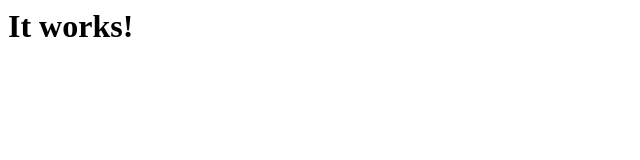
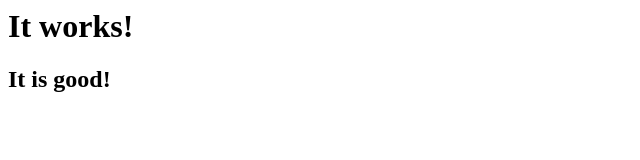
Before and after one commit to tort-v-nebe/first, a plain HTML site: page index.html in a window 1280 px wide. Shown: the whole page, without its empty margins (0-640 px from the left). Drawn offline with Linux system fonts and the light colour scheme.

Commit message:
second line

```diff
--- a/index.html
+++ b/index.html
@@ -1 +1,2 @@
 <h1>It works!</h1>
+<h2>It is good!</h2>
```
